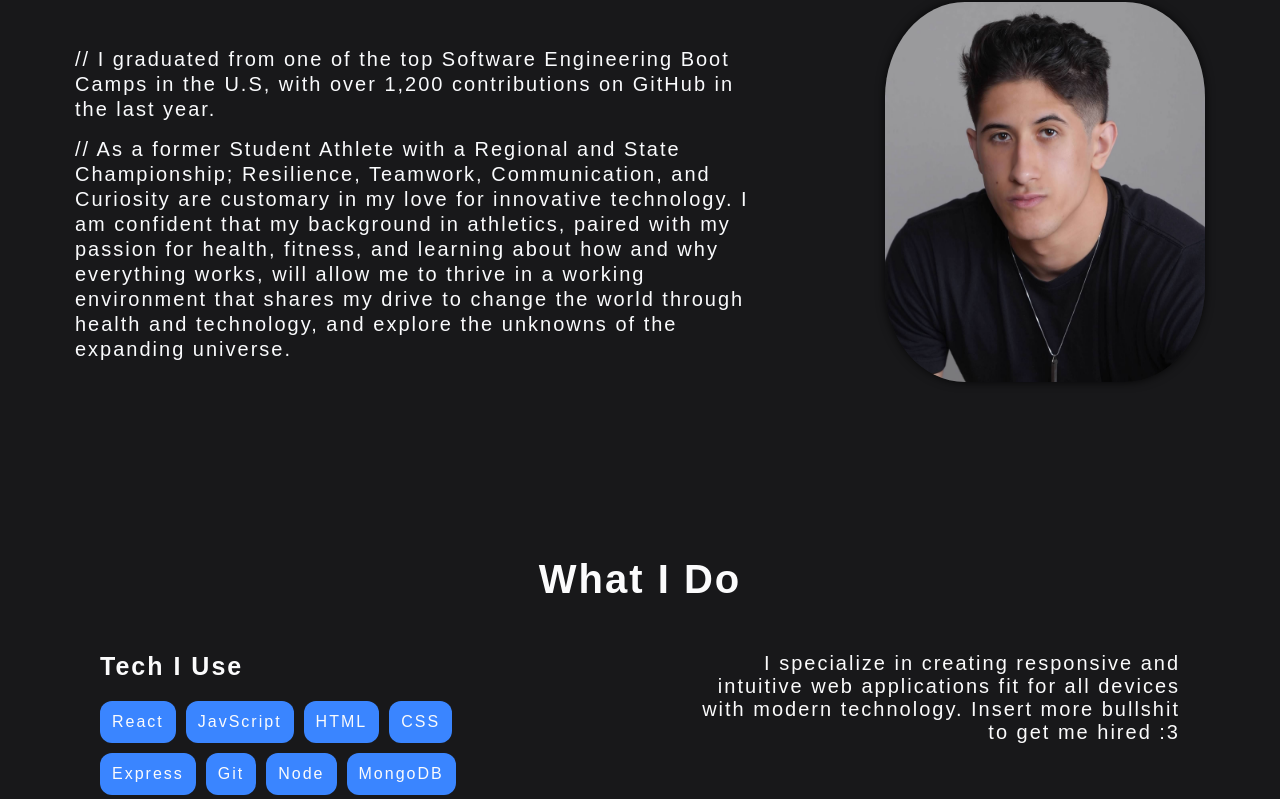
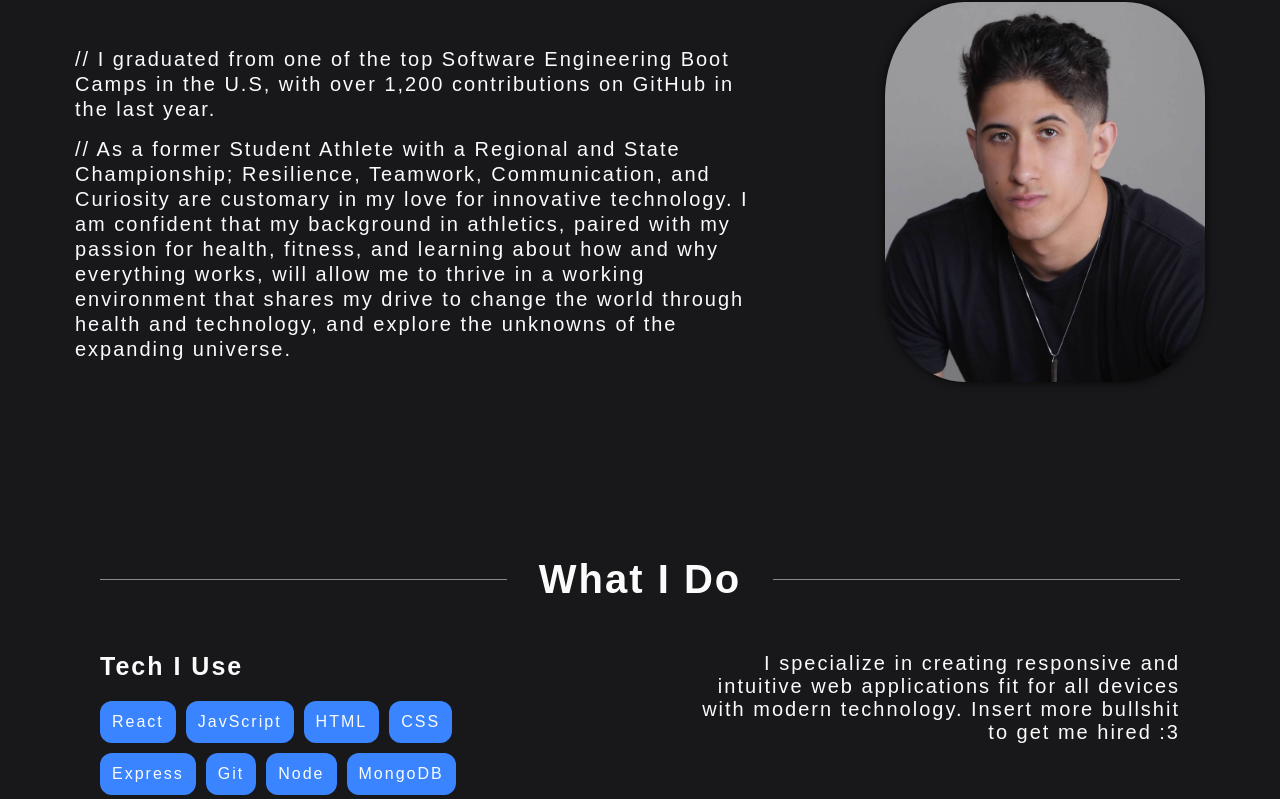
Before and after one commit to Bouderton/about-me, a React (Vite) app in the folder About-Me/: page / in a window 1280 px wide. Shown: the part 966-1765 px from the top of the page. Built offline with nearby package versions, Linux system fonts and the light colour scheme.

Commit message:
add-skills-section-anim

```diff
--- a/About-Me/src/components/About/About.css
+++ b/About-Me/src/components/About/About.css
@@ -16,7 +16,7 @@
 
 .about__title-container {
   display: flex;
-  gap: 20px;
+  gap: 15px;
 }
 
 .about__title {
@@ -24,6 +24,14 @@
   text-align: left;
   margin: 0;
   width: 250px;
+}
+.about__line {
+  display: block;
+  margin: auto 0;
+  height: 1px;
+  width: 80%;
+  background: #fbfbfc;
+  opacity: 0.5;
 }
 
 .about__img {
@@ -48,12 +56,3 @@
   font-size: 20px;
   margin: 0;
 }
-
-.about__line {
-  display: block;
-  margin: auto 0;
-  height: 1px;
-  width: 80%;
-  background: #fbfbfc;
-  opacity: 0.5;
-}
--- a/About-Me/src/components/Skills/Skills.css
+++ b/About-Me/src/components/Skills/Skills.css
@@ -14,10 +14,26 @@
   justify-content: space-between;
 }
 
+.skills__title-container {
+  display: flex;
+  justify-content: center;
+  gap: 20px;
+}
+
+.skills__line {
+  display: block;
+  margin: auto 0;
+  height: 1px;
+  width: 50%;
+  background: #fbfbfc;
+  opacity: 0.5;
+}
+
 .skills__title {
   font-size: 40px;
   margin: 0;
   text-align: center;
+  width: 300px;
 }
 
 .skills__list-container {
--- a/About-Me/src/components/Skills/Skills.jsx
+++ b/About-Me/src/components/Skills/Skills.jsx
@@ -14,7 +14,9 @@ const Skills = () => {
         viewport={{ once: true }}
       >
         <div className="skills__title-container">
+          <div className="skills__line" />
           <h2 className="skills__title">What I Do</h2>
+          <div className="skills__line" />
         </div>
         <div className="skills__content">
           <div className="skills__list-container">
@@ -57,13 +59,19 @@ const Skills = () => {
             </div>
           </div>
 
-          <div className="skills__text-container">
+          <motion.div
+            initial={{ opacity: 0, scale: 0.95, y: 50 }}
+            whileInView={{ opacity: 1, scale: 1, y: 0 }}
+            transition={{ delay: 0.75, duration: 0.3 }}
+            viewport={{ once: true }}
+            className="skills__text-container"
+          >
             <p className="skills__text">
               I specialize in creating responsive and intuitive web applications
               fit for all devices with modern technology. Insert more bullshit
               to get me hired :3
             </p>
-          </div>
+          </motion.div>
         </div>
       </motion.section>
     </>
```
